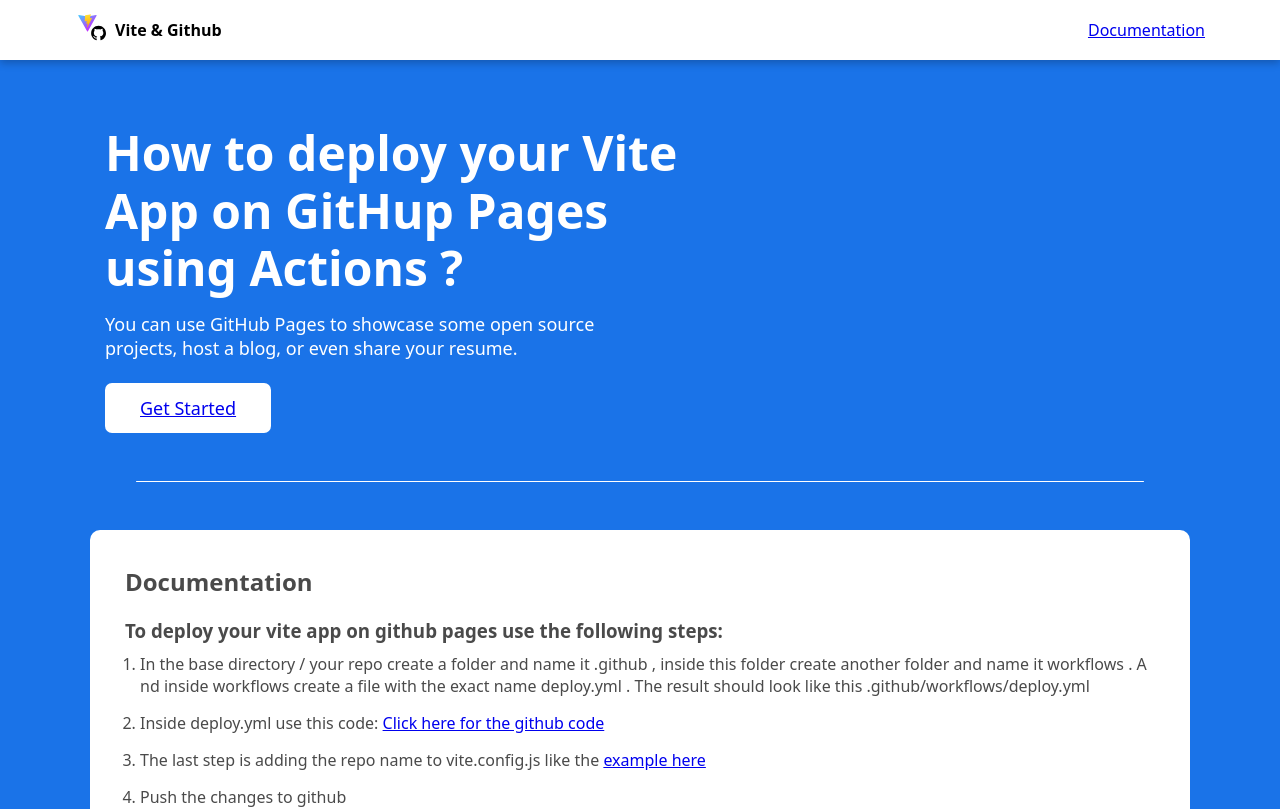
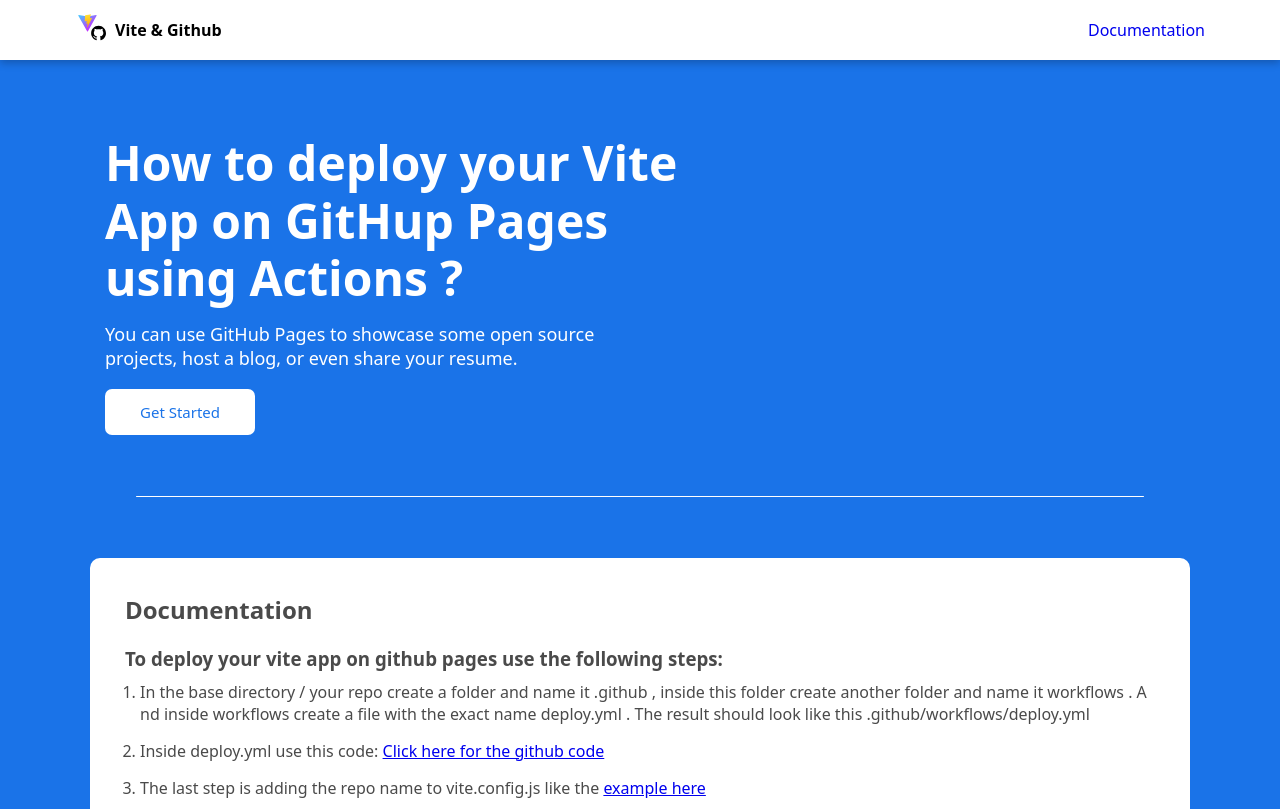
Before and after one commit to arberLisaj/deploy-vite-app, a React (Vite) app: page / in a window 1280 px wide. Shown: the top 809 px of the page. Built offline with nearby package versions, Linux system fonts and the light colour scheme.

Commit message:
css: changed link decorations

```diff
--- a/src/styles.css
+++ b/src/styles.css
@@ -18,6 +18,9 @@
   max-width: 1150px;
   margin: auto;
   justify-content: space-between;
+}
+header a{
+  text-decoration: none;
 }
 .header-wrapper {
   position: fixed;
@@ -43,8 +46,8 @@
   background-color: var(--blue-clr);
   min-height: 100vh;
   padding-inline: 10px;
-  padding-top: 60px;
-  padding-bottom: 100px;
+  padding-block: 70px 100px;
+
 }
 section#introduction {
   max-width: 1110px;
@@ -63,16 +66,20 @@
   font-size: 18px;
   max-width: 500px;
 }
-section#introduction button {
+button {
   border: none;
   color: var(--blue-clr);
   background-color: var(--white-clr);
   font-weight: 500;
   border-radius: 7px;
-  font-size: 18px;
+  font-size: 15px;
   padding: 13px 35px;
   margin-top: 1.3em;
   cursor: pointer;
+}
+button a{
+  color: inherit;
+  text-decoration: none;
 }
 
 hr {
@@ -82,7 +89,7 @@
   margin: auto;
   border-radius: 10px;
   background-color: white;
-  margin-block: 3em;
+  margin-block: 3.8em;
 }
 section#documentation {
   background-color: var(--white-clr);
```
